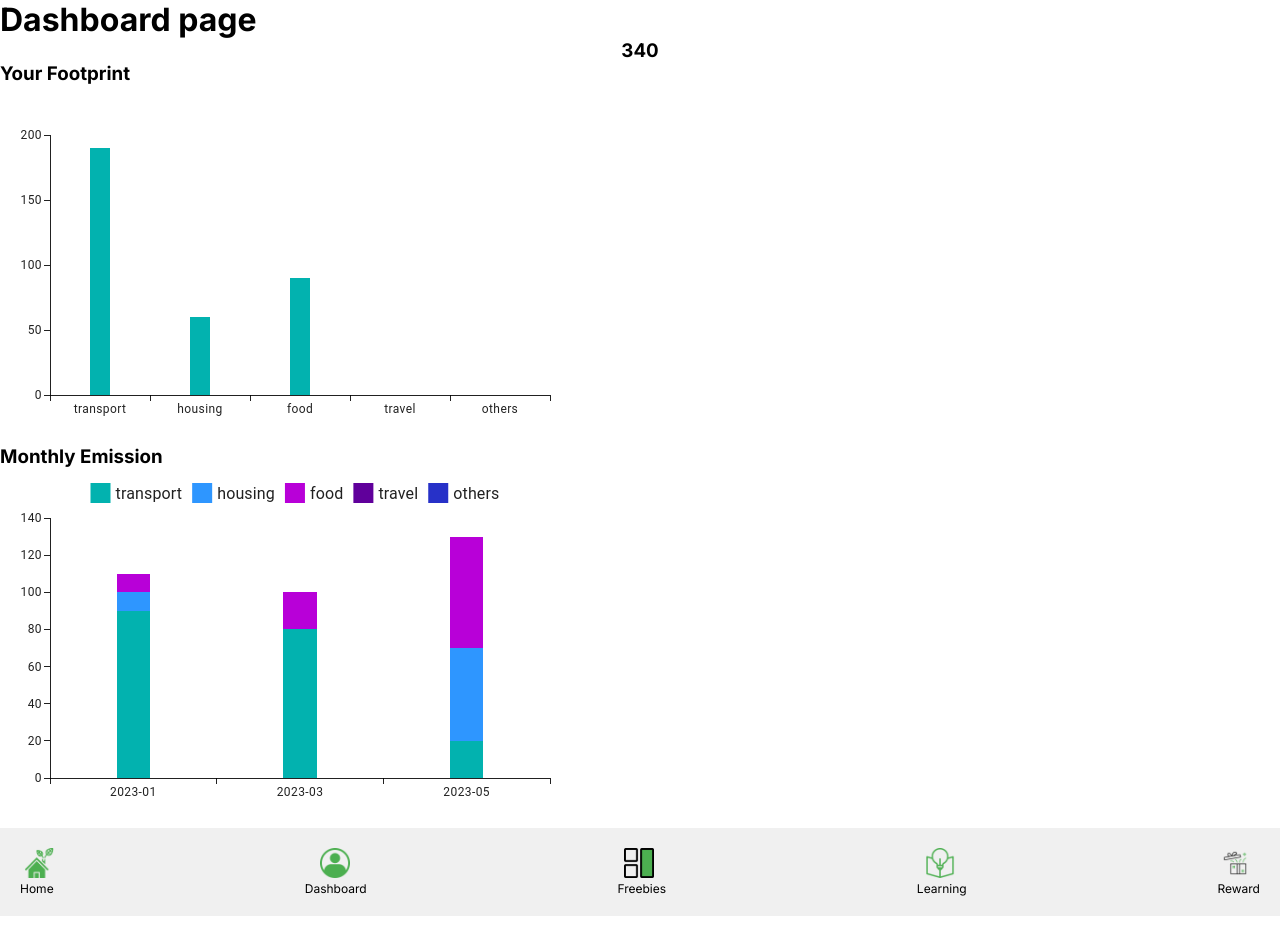
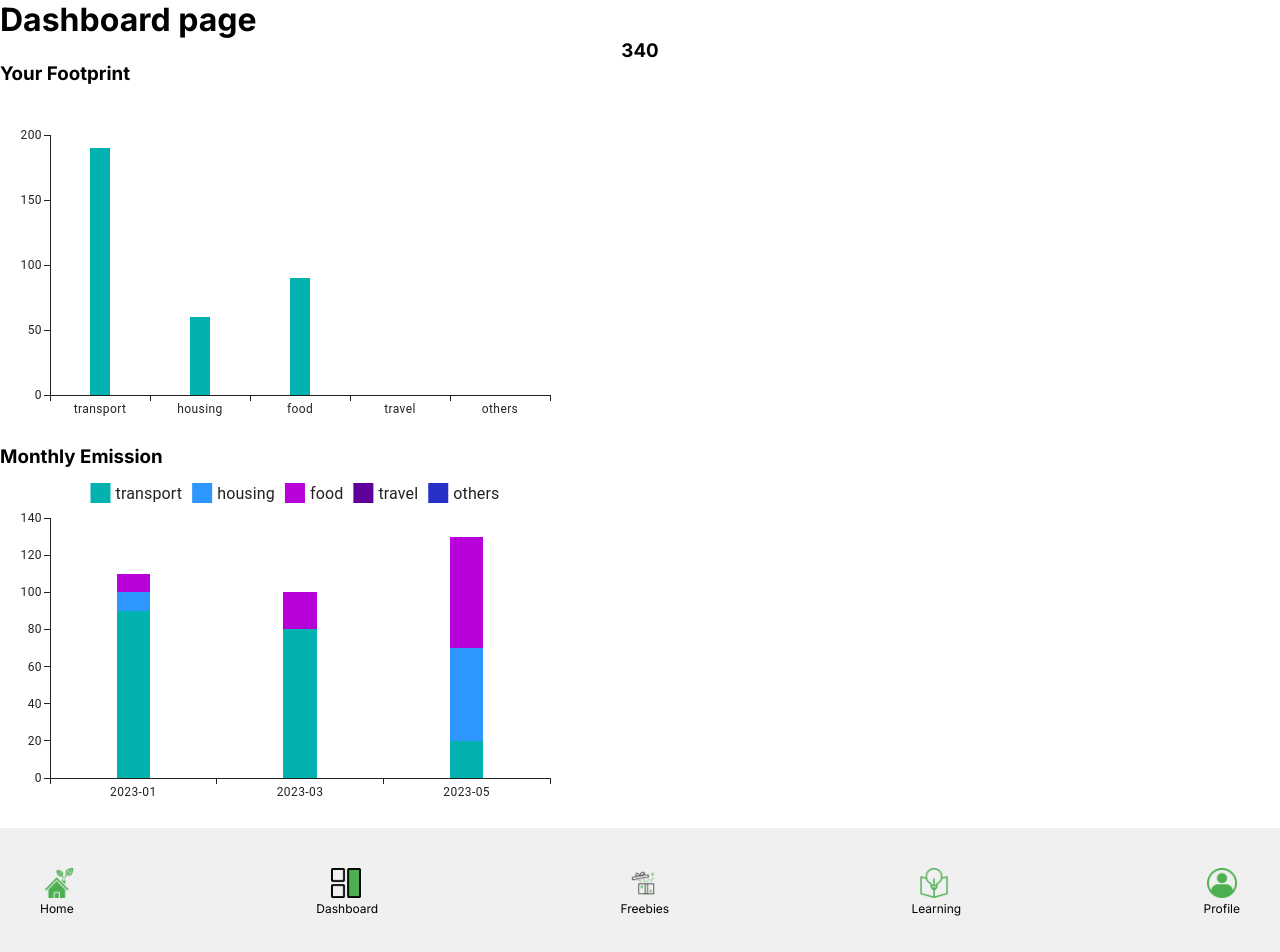
Before and after one commit to Seongrok-Shin/govhack2023_frontend, a Next.js app: page /dashboard in a window 1280 px wide. Shown: the top 952 px of the page. Before the commit the page ends 916 px from the top, so only its background shows below. Built offline with nearby package versions, Linux system fonts and the light colour scheme.

Commit message:
fix(styling): profile styling

```diff
--- a/src/app/_components/footer.js
+++ /dev/null
@@ -1,41 +0,0 @@
-import React from "react";
-import Link from "next/link";
-import styles from '../page.module.css';
-
-
-export default function Footer() {
-  return (
-    <ul>
-      <li>
-        <div className={styles.logo}>
-          <img src="/eco-house.png" alt="eco house logo" style={{ width: '30px', height: '30', marginLeft: 4}} />
-        </div>
-        <Link href="/">Home</Link>
-      </li>
-      <li>
-        <div className={styles.logo}>
-          <img src="/user.png" alt="user logo" style={{ width: '30px', height: '30', marginLeft: 15}} />
-        </div>
-        <Link href="/dashboard">Dashboard</Link>
-      </li>
-      <li>
-        <div className={styles.logo}>
-          <img src="/layout.png" alt="layout logo" style={{ width: '30px', height: '30', marginLeft: 7}} />
-        </div>
-        <Link href="/freebies">Freebies</Link>
-      </li>
-      <li>
-        <div className={styles.logo}>
-          <img src="/learning.png" alt="learning logo" style={{ width: '30px', height: '30', marginLeft: 8}} />
-        </div>
-        <Link href="/learning">Learning</Link>
-      </li>
-      <li>
-        <div className={styles.logo}>
-          <img src="/present.png" alt="present logo" style={{ width: '30px', height: '30', marginLeft: 3}} />
-        </div>
-        <Link href="/reward">Reward</Link>
-      </li>
-    </ul>
-  )
-}
--- a/src/app/dashboard/page.js
+++ b/src/app/dashboard/page.js
@@ -1,9 +1,9 @@
 "use client";
 import styles from "../page.module.css";
-import Footer from "../_components/footer";
 import { BarChart } from "@mui/x-charts/BarChart";
 
 import React, { useState, useEffect } from "react";
+import Nav from "../Nav";
 
 const data = [
   { date: "2023-05", emission: { transport: 20, housing: 50, food: 60 } },
@@ -125,7 +125,7 @@ const Dashboard = () => {
         />
       </div>
       <nav className={styles.navigation}>
-        <Footer></Footer>
+        <Nav/>
       </nav>
     </div>
   );
--- a/src/app/page.module.css
+++ b/src/app/page.module.css
@@ -276,8 +276,13 @@
   display: flex;
   flex-direction: column;
   align-items: center;
-  height: 660px;
-  width: 300px;
+}
+
+.badgeSection {
+  padding: 20px;
+  display: flex;
+  flex-direction: column;
+  align-items: center;
 }
 
 .badgeCard {
```
Also changed, not shown: src/app/reward/page.js (+63 -22 lines), 1 other file (tests, documents, lock files or other folders).
